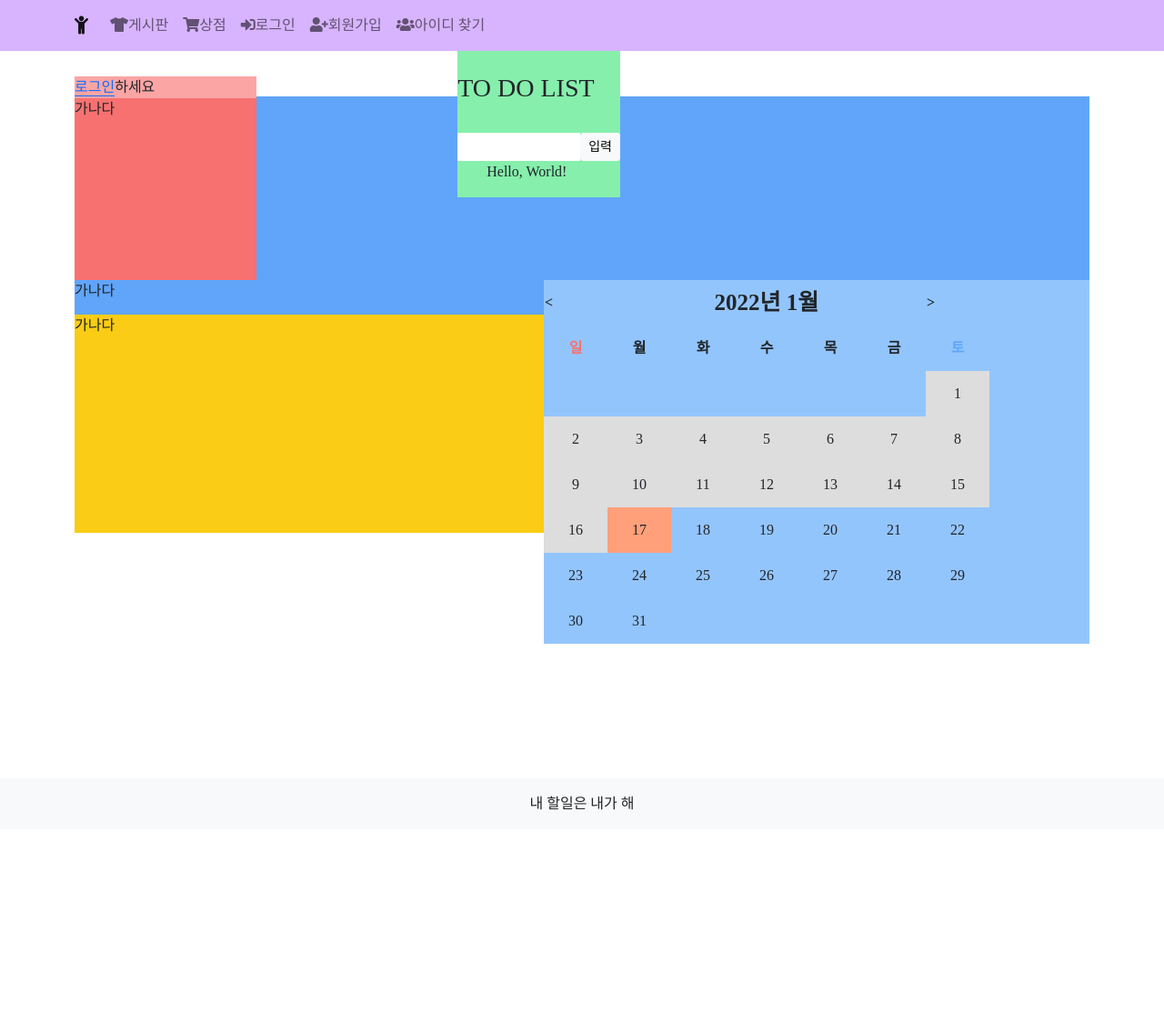
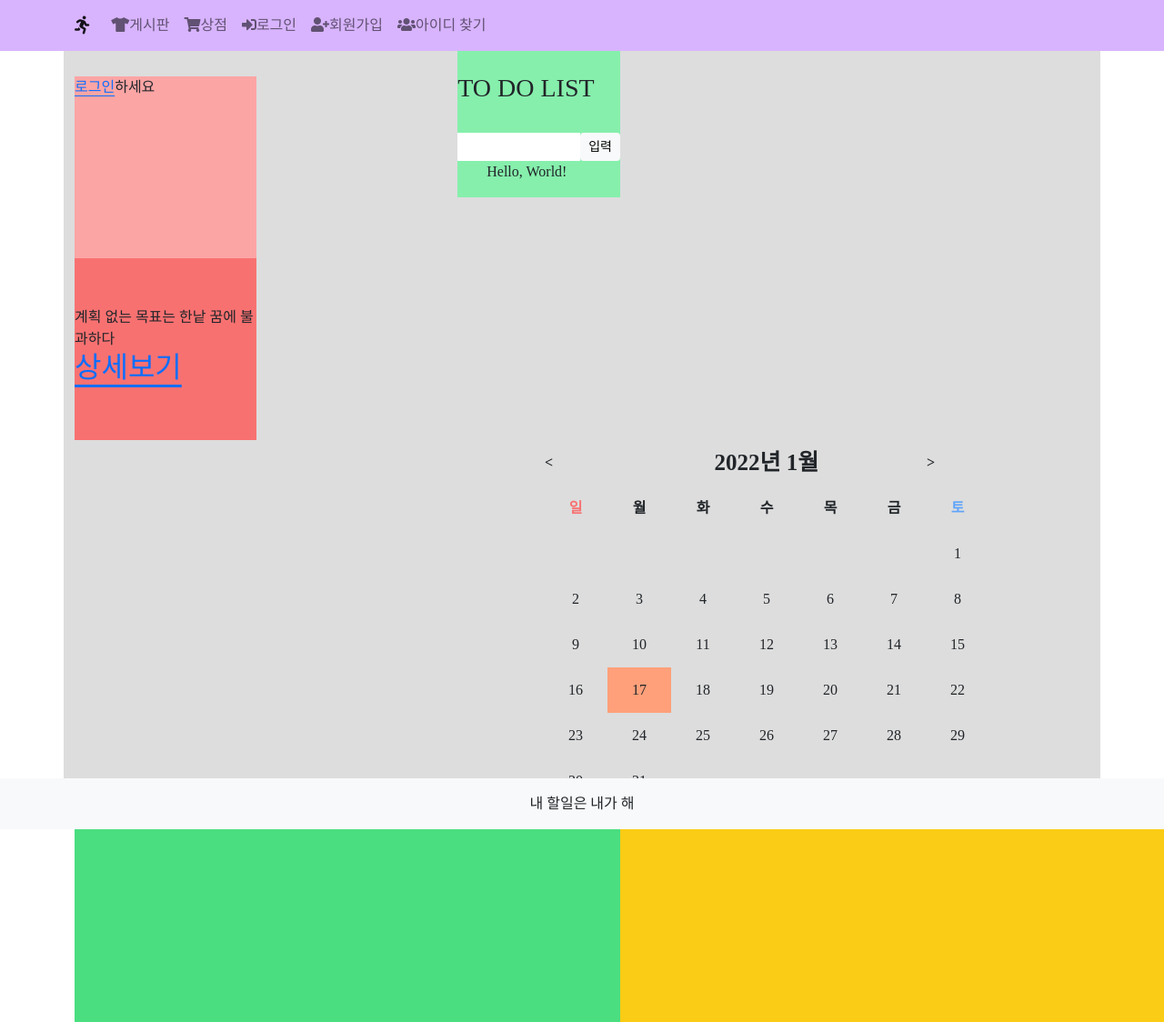
Before and after one commit to solsolsol11/mytodo_project, a Django app: template base/templates/home/main.html in a window 1280 px wide. Shown: the whole page at 91% size. Before the commit the page ends 891 px from the top, so only its background shows below. Run offline with Django 4.2, Linux system fonts and the light colour scheme; the template is opened without the code that fills it, so the values that code supplies are empty; style sheets or scripts are compiled from the project's sources; some libraries are stand-ins or nearby versions; some web fonts are replaced.

Commit message:
메인페이지 작업중

```diff
--- a/base/templates/home/main.html
+++ b/base/templates/home/main.html
@@ -4,11 +4,11 @@
 {% block content %}
 
 
-<div class="container t-w-[1200px] t-h-[800px]">
+<div class="container t-w-[1200px] t-h-[800px] t-bg-[#ddd]">
 
-    <div name="left-container" class="t-w-[600px] t-float-left">
-        <div class="left-left-con t-float-left">
-        <div id="profile" class="t-mt-7 t-w-[100%] w-h-[300px] t-bg-red-300 t-whitespace-nowrap">
+    <div name="left-top-container" class="t-w-[600px] t-float-left">
+        <div class="t-float-left" id="left-top-left-con">
+        <div id="profile" class="t-mt-7 t-w-[100%] t-h-[200px] t-bg-red-300 t-whitespace-nowrap">
             {% if user.is_authenticated %}
             <h5>환영합니다!!!!<br></h5>
 
@@ -27,9 +27,12 @@
             {% endif %}
 
         </div>
-        <div id="todolist_detail" class="t-bg-red-400 t-w-[200px] t-h-[200px]">가나다</div>
+        <div id="todolist_detail" class="t-bg-red-400 t-w-[200px] t-h-[200px] t-flex-col t-content-around">
+            <div class="">계획 없는 목표는 한낱 꿈에 불과하다</div>
+            <a href="#"><h2>상세보기</h2></a>
         </div>
-        <div class="t-float-right t-bg-green-300">
+        </div>
+        <div id="left-top-right-con" class="t-float-right t-bg-green-300">
             <br>
             <h3 class="t-flex t-whitespace-nowrap">TO DO LIST</h3><br>
             <div class="t-flex t-whitespace-nowrap">
@@ -44,7 +47,7 @@
     </div>
 
 
-    <div id="right-container" class="t-w-[600px] t-h-[50%] t-float-right t-bg-blue-300">
+    <div id="right-container" class="t-w-[600px] t-h-[50%] t-float-right">
         <table id="calendar" class="">
             <thead class="">
             <tr class="">
@@ -73,9 +76,9 @@
             <span id="date"></span>
         </form>
     </div>
-    <div class="t-w-[100%] t-h-[30%] t-bg-blue-400" id="bottom">
-        <div class="t-w-[50%] t-h-[100%]" id="bottom-left">가나다</div>
-        <div id="bottom-right" class="t-w-[50%] t-h-[100%] t-bg-yellow-400">가나다</div>
+    <div class="t-w-[1200px] t-h-[30%] t-bg-blue-400 t-flex" id="bottom">
+        <div class="t-w-[50%] t-h-[100%] t-bg-green-400" id="bottom-left"><span>가나다</span></div>
+        <div id="bottom-right" class="t-w-[50%] t-h-[100%] t-bg-yellow-400"><span>가나다</span></div>
     </div>
 
 </div>
--- a/base/templates/layout.html
+++ b/base/templates/layout.html
@@ -30,7 +30,6 @@
     <script defer src="{% static 'common.js' %}"></script>
 
 
-
 </head>
 <body class="t-min-h-screen t-flex t-flex-col t-pt-[56px]">
 
@@ -44,9 +43,11 @@
 
 <header>
     <!-- Fixed navbar -->
-    <nav class="navbar navbar-expand-md navbar-light fixed-top t-bg-purple-300" >
+    <nav class="navbar navbar-expand-md navbar-light fixed-top t-bg-purple-300">
         <div class="container">
-            <a class="navbar-brand" href="{% url 'main' %}"><i class="fas fa-child"></i></a>
+            <div class="logo">
+                <a class="navbar-brand" href="{% url 'main' %}"><i class="fas fa-running"></i></a>
+            </div>
             <button class="navbar-toggler" type="button" data-bs-toggle="collapse" data-bs-target="#navbarCollapse"
                     aria-controls="navbarCollapse" aria-expanded="false" aria-label="Toggle navigation">
                 <span class="navbar-toggler-icon"></span>
```
